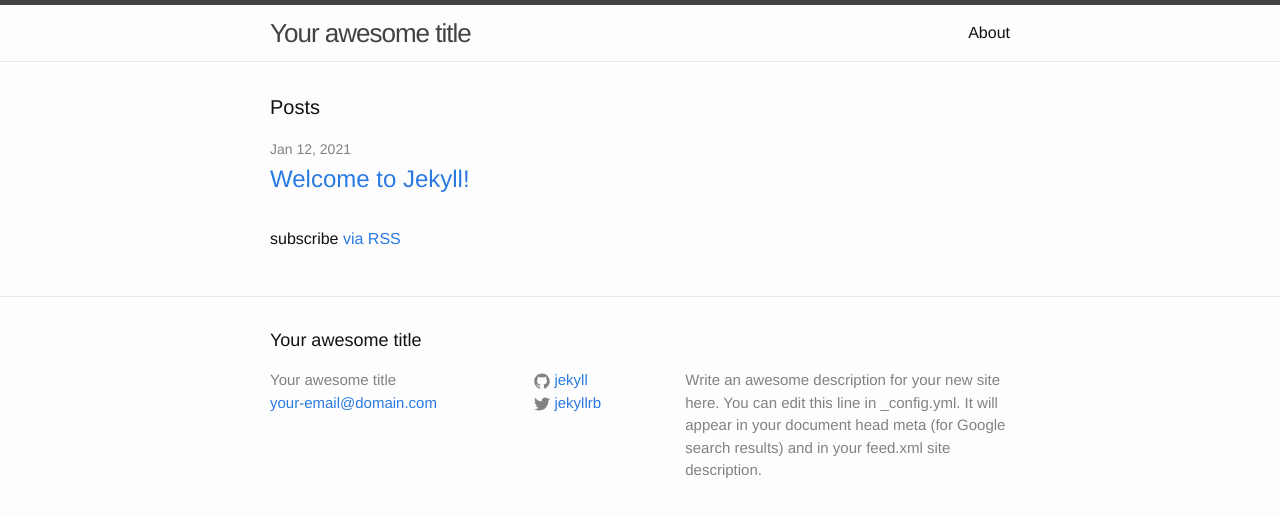
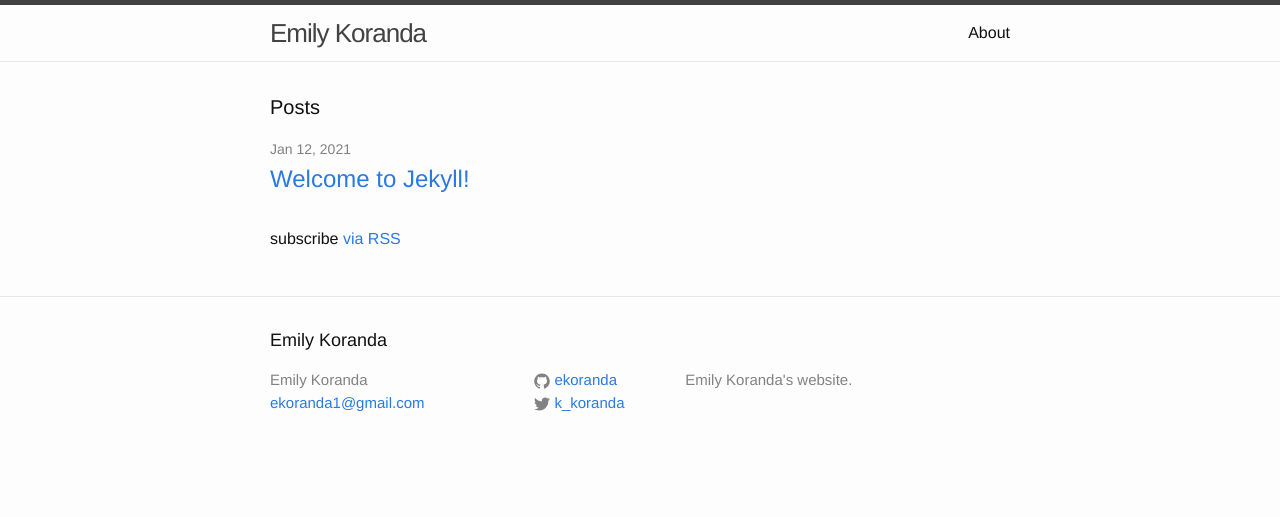
Before and after one commit to ekoranda/ekoranda.github.io, a Jekyll site: the page built from index.html, in a window 1280 px wide. Shown: the top 517 px of the page. Built offline with Jekyll 4.4.1, drawn with Linux system fonts in a browser that asks for light colours.

Commit message:
Update _config.yml
updated site information

```diff
--- a/_config.yml
+++ b/_config.yml
@@ -6,16 +6,14 @@
 # 'jekyll serve'. If you change this file, please restart the server process.
 
 # Site settings
-title: Your awesome title
-email: your-email@domain.com
+title: Emily Koranda
+email: ekoranda1@gmail.com
 description: > # this means to ignore newlines until "baseurl:"
-  Write an awesome description for your new site here. You can edit this
-  line in _config.yml. It will appear in your document head meta (for
-  Google search results) and in your feed.xml site description.
+  Emily Koranda's website.
 baseurl: "" # the subpath of your site, e.g. /blog
-url: "http://yourdomain.com" # the base hostname & protocol for your site
-twitter_username: jekyllrb
-github_username:  jekyll
+url: "http://emilykatekoranda.com" # the base hostname & protocol for your site
+twitter_username: k_koranda
+github_username:  ekoranda
 
 # Build settings
 markdown: kramdown
```
